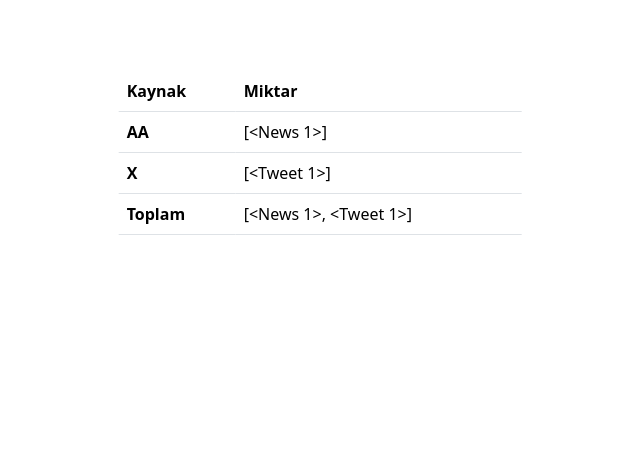
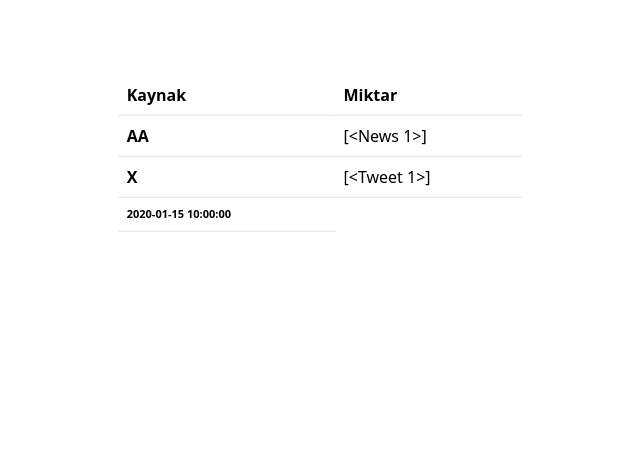
Before and after one commit to aritespit/mt-hackathon-aritespit, a Flask app: template templates/index.html in a window 1280 px wide. Shown: the part 239-714 px from the top of the page, without its empty margins (320-960 px from the left). Run offline with Flask 3, Linux system fonts and the light colour scheme; tables that the repository leaves empty hold one stand-in row (values such as "Sample post"); the template is opened without the code that fills it: values that come from a table or form of the project are taken from there, most other values are stand-ins (such as "Sample title", 1, 10 or a date in 2020); some libraries are stand-ins or nearby versions.

Commit message:
minor changes on frontend and prompting

```diff
--- a/app.py
+++ b/app.py
@@ -8,6 +8,7 @@ from create_db import *
 from scrapers import tweet_scrap
 import os
 from openai import OpenAI
+import random
 
 load_dotenv()
 
@@ -16,8 +17,7 @@ db_port = os.getenv("DB_PORT")
 db_user = os.getenv("DB_USER")
 db_password = os.getenv("DB_PASSWORD")
 db_database = os.getenv("DB_DATABASE")
-
-app = Flask(__name__)
+app = Flask(__name__, static_url_path='/static')
 app.config['SQLALCHEMY_DATABASE_URI'] = f'mysql+mysqlconnector://{db_user}:{db_password}@{db_host}:{db_port}/{db_database}'
 app.config['SQLALCHEMY_TRACK_MODIFICATIONS'] = False
 db = SQLAlchemy(app)
@@ -52,7 +52,11 @@ class News(db.Model):
 def home():
     tweets = Tweet.query.all()
     news = News.query.all()
-    return render_template('index.html', tweets=len(tweets), news=len(news))
+    with open('data/last_fetched_time_news.txt', 'r') as f:
+        last_fetched_time_news = f.read()
+    with open('data/last_fetched_time_tweets.txt', 'r') as f:
+        last_fetched_time_tweets = f.read()
+    return render_template('index.html', tweets=len(tweets), news=len(news), news_time=last_fetched_time_news, tweets_time=last_fetched_time_tweets)
 
 # creating news from tweets
 @app.route('/tweets', methods=['GET', 'POST'])
@@ -106,7 +110,11 @@ def tweets():
 
 
             template=[{"role":"system",
-                        "content":f"""Given the following news article text, extract and list the most relevant keywords. Focus on identifying terms that are significant to the content's overall meaning, including any notable names, places,subjects in the sentences. Please provide the keywords in a bullet-point format for clarity. Keywords shouldn't be action verbs. Show top 5 keywordss.."""},
+                        "content":f"""Given the following news article text, extract and list the most relevant keywords.
+                        Focus on identifying terms that are significant to the content's overall meaning, including any notable names, places, subjects in the sentences. Keywords should be about
+                        the news, it should be about the main topic of the news.
+                        Do not make up stuff and do not provide meaningless words additionally provide the keywords in a bullet-point format for clarity.
+                        Keywords shouldn't be action verbs. Show top 5 keywordss.."""},
                         {"role":"user",
                         "content": text}]
 
@@ -192,7 +200,28 @@ def tweets():
             presence_penalty=0
             )
             summary = response.choices[0].message.content
+            mahrec = "(AA)"
 
+            second = [#"X sosyal medya hesabından yaptığı paylaşımda şunları kaydetti:",
+                    # "X sosyal medya hesabından yaptığı paylaşımda aşağıdaki ifadeleri kullandı:",
+                    # "X sosyal medya platformunda paylaştığı gönderide şu sözleri yazdı:",
+                    "X sosyal medya hesabından habere ilişkin paylaşım yapıldı.",
+                    "X sosyal medya hesabından paylaşımda bulundu."]
+
+            paragraphs = summary.split('\n\n')
+
+            first_paragraph = paragraphs[1] if paragraphs else ''
+
+            random_second = random.choice(second)
+
+            random_second = person + ", " + random_second
+
+            result = f"\n\n {mahrec} - {first_paragraph} \n\n {random_second}"
+
+            title = paragraphs[0] if paragraphs else ''
+            last_paragraph = paragraphs[-1] if paragraphs else ''
+
+            summary = title + result + "\n\n" + last_paragraph
 
     try:
         return render_template('tweets.html', entries=entries, summary=summary, index=index, display_no=display_no, accounts=accounts)
--- /dev/null
+++ b/data/last_fetched_time_news.txt
@@ -0,0 +1 @@
+2024-02-03 17:58:29
--- /dev/null
+++ b/data/last_fetched_time_tweets.txt
@@ -0,0 +1 @@
+2024-02-03 17:58:29
--- a/scrapers/twitter_handles.txt
+++ b/scrapers/twitter_handles.txt
@@ -42,3 +42,4 @@
 @Merkez_Bankasi
 @rterdogan
 @aliyerlikaya
+@rterdogan
--- a/templates/index.html
+++ b/templates/index.html
@@ -6,10 +6,7 @@ content %}
     <div class="col-xl">
       <h1 style="text-align: center;">Hoşgeldiniz</h1>
       <div style="display: flex; justify-content: center;">
-        <img
-          src="https://github-production-user-asset-6210df.s3.amazonaws.com/64483224/301941029-0ab01a40-0851-43cc-bb61-2523434e7056.png?X-Amz-Algorithm=AWS4-HMAC-SHA256&X-Amz-Credential=AKIAVCODYLSA53PQK4ZA%2F20240203%2Fus-east-1%2Fs3%2Faws4_request&X-Amz-Date=20240203T102612Z&X-Amz-Expires=300&X-Amz-Signature=1e7c3c930ef4ccf71c6e669254b6f297f82482bc14432a6a4c8d223b4af36d5f&X-Amz-SignedHeaders=host&actor_id=54187755&key_id=0&repo_id=750071297"
-          alt="News" style="width: 10%; height: 10%;">
-      </div>
+        <img src="{{ url_for('static', filename='images/imgur.png') }}" alt="News" style="width: 10%; height: 10%;">
     </div>
 
   <div class="row">
@@ -35,8 +32,7 @@ content %}
           </tbody>
           <tfoot>
             <tr>
-              <th scope="row">Toplam</th>
-              <td>{{ news + tweets }}</td>
+              <th scope="row" style="font-size: 11px;">{{ news_time }}</th>
             </tr>
         </table>
       </div>
```
Also changed, not shown: create_db.py (+7 -1 lines), static/images/imgur.png (added), 1 other file.
